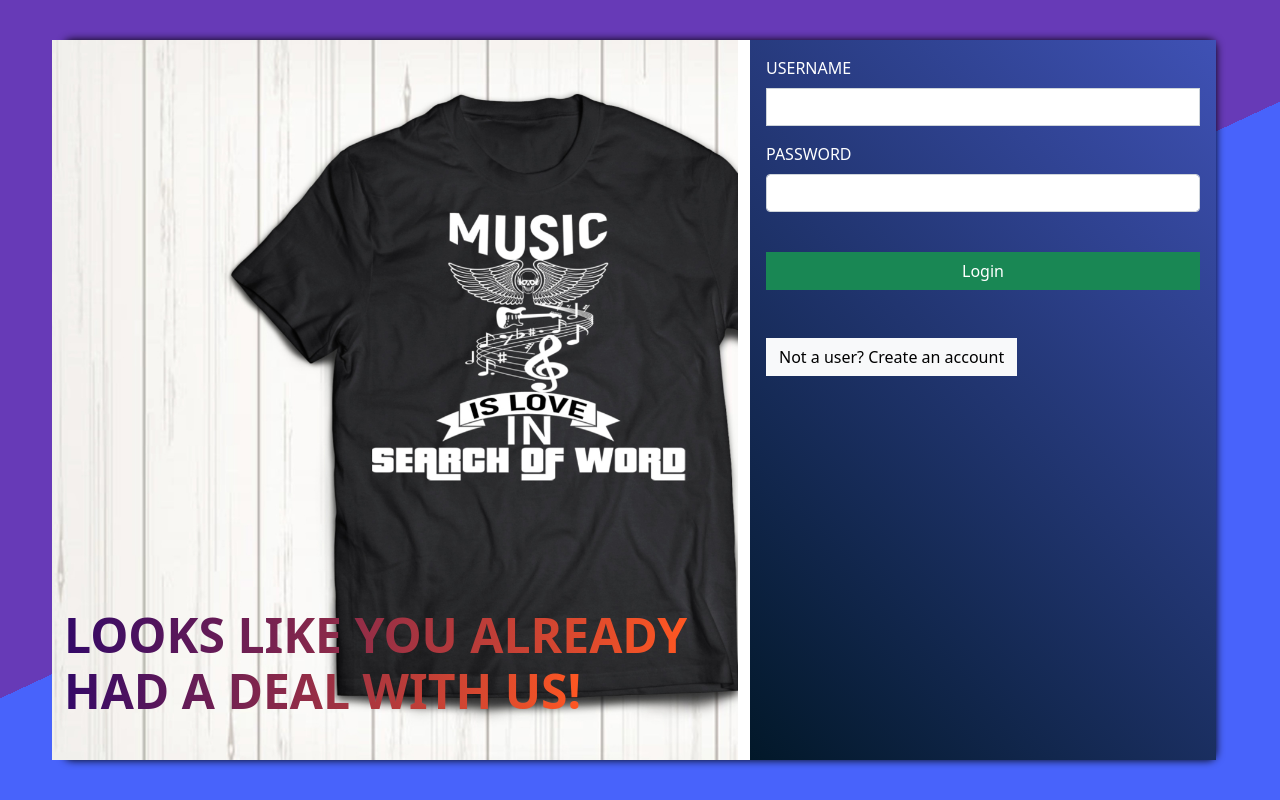
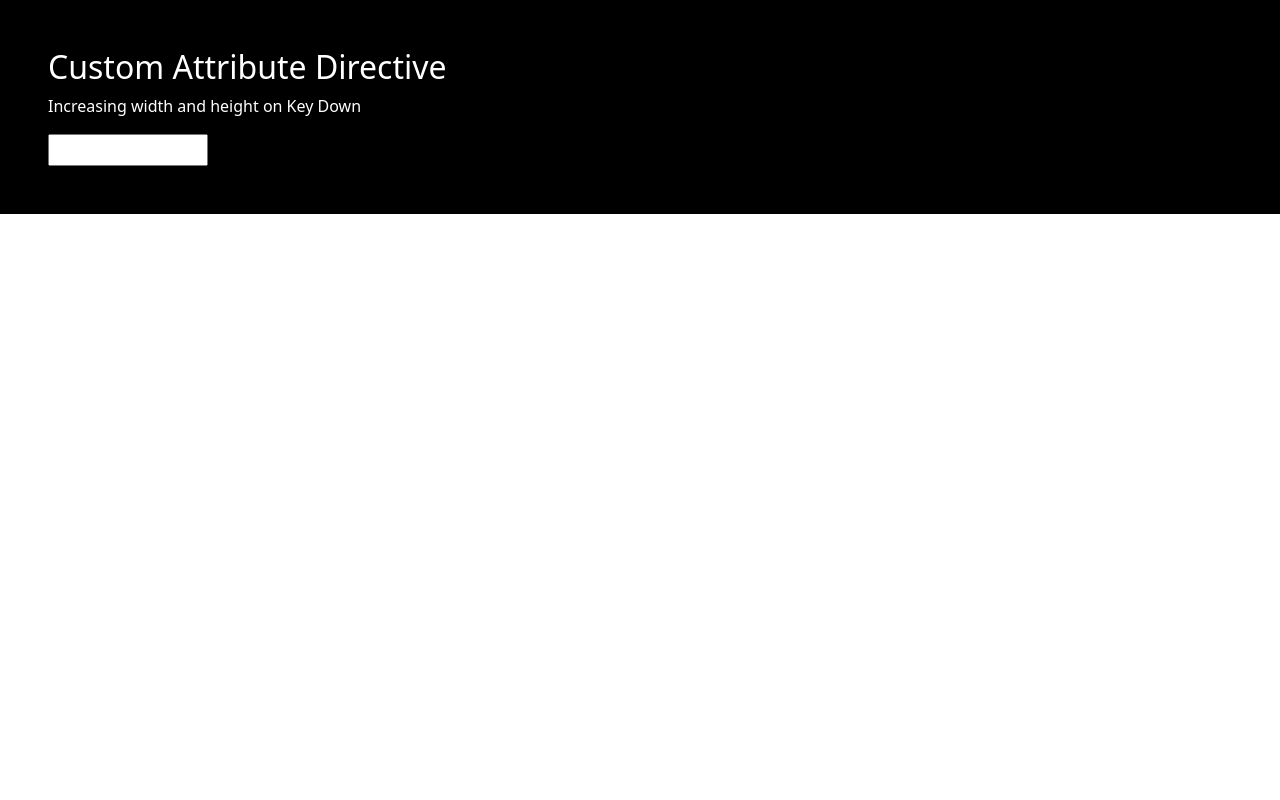
Before and after one commit to SwaminathanS1215/training-app, an Angular app: page / in a window 1280 px wide. Built offline with nearby package versions, Linux system fonts and the light colour scheme.

Commit message:
custom-attribute-directive

```diff
--- a/src/app/app.component.html
+++ b/src/app/app.component.html
@@ -5,8 +5,13 @@
         <!-- <app-ng-class-images></app-ng-class-images> -->
         <!-- <app-ng-styles-input></app-ng-styles-input> -->
         <!-- <app-ng-styles-dropdown></app-ng-styles-dropdown> -->
-        <app-login-register-switch></app-login-register-switch>
+        <!-- <app-login-register-switch></app-login-register-switch> -->
         <!-- <app-table></app-table> -->
+        <div class="bg-black h-100 p-5">
+            <h2 class="text-white">Custom Attribute Directive</h2>
+            <p class="text-white">Increasing width and height on Key Down</p>
+            <input appHighlight  [ngStyle]="{'width':'10rem', 'height':'2rem'}"/>
+        </div>
     </main>
 </div>
 
--- a/src/app/app.module.ts
+++ b/src/app/app.module.ts
@@ -16,6 +16,7 @@ import { NgStylesInputComponent } from './ng-styles-input/ng-styles-input.compon
 import { NgStylesDropdownComponent } from './ng-styles-dropdown/ng-styles-dropdown.component';
 import { TableComponent } from './table/table.component';
 import { LoginRegisterSwitchComponent } from './login-register-switch/login-register-switch.component';
+import { HighlightDirective } from './highlight.directive';
 
 @NgModule({
   declarations: [
@@ -31,6 +32,7 @@ import { LoginRegisterSwitchComponent } from './login-register-switch/login-regi
     NgStylesDropdownComponent,
     TableComponent,
     LoginRegisterSwitchComponent,
+    HighlightDirective,
   ],
   imports: [
     BrowserModule,
--- /dev/null
+++ b/src/app/highlight.directive.ts
@@ -0,0 +1,24 @@
+import { Directive, ElementRef, HostListener } from '@angular/core';
+
+@Directive({
+    selector: '[appHighlight]'
+})
+export class HighlightDirective {
+
+    constructor(private element: ElementRef) { }
+
+    @HostListener('keydown') changeStyleOnKeyDown() {
+        this.changeStyle('15rem', '4rem');
+    }
+
+    @HostListener('keyup') changeStyleOnKeyUp() {
+        this.changeStyle('10rem', '2rem');
+
+    }
+
+    changeStyle(width: string, height: string) {
+        this.element.nativeElement.style.width = width;
+        this.element.nativeElement.style.height = height;
+    }
+
+}
```
Also changed, not shown: 1 other file (tests, documents, lock files or other folders).
